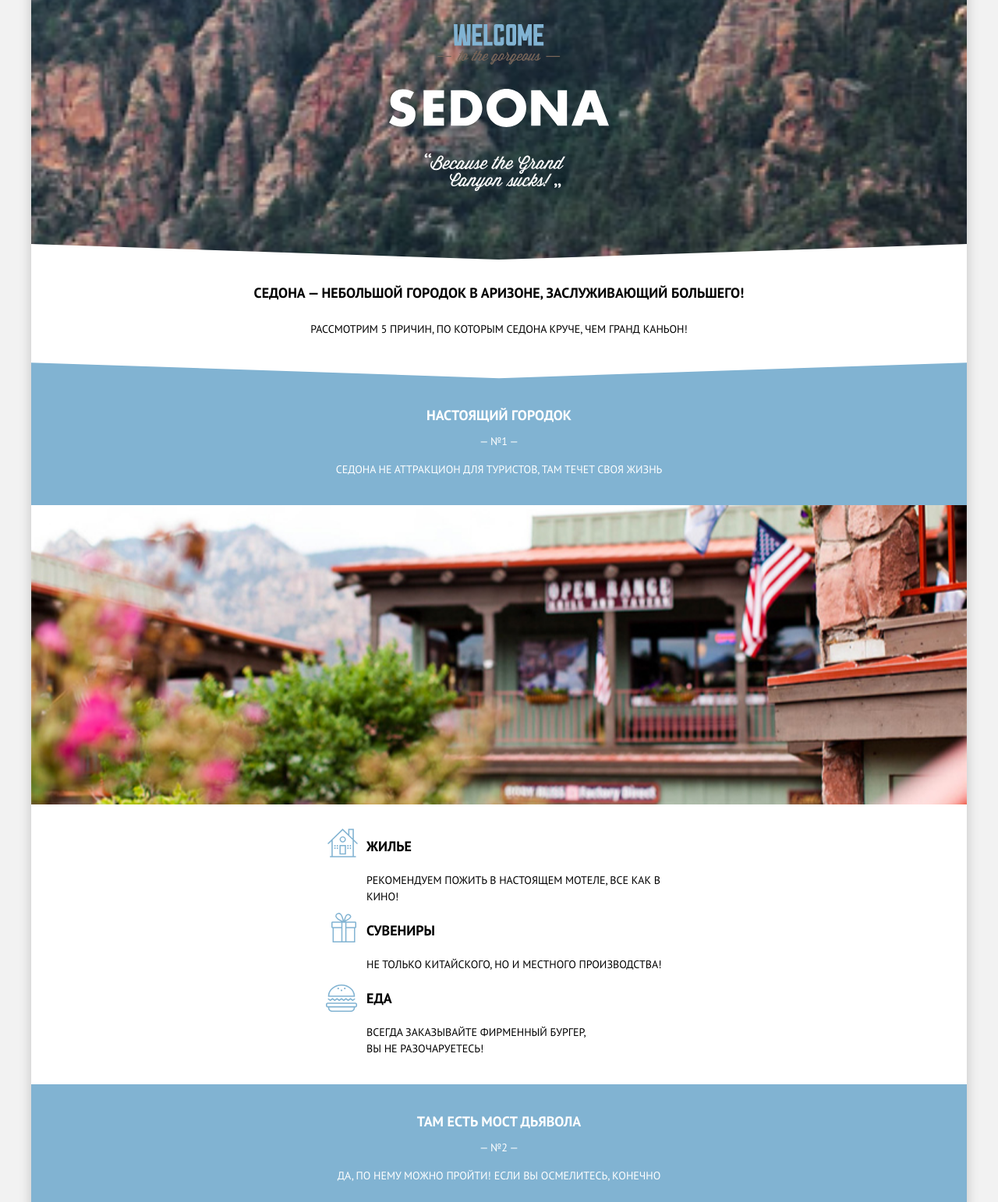
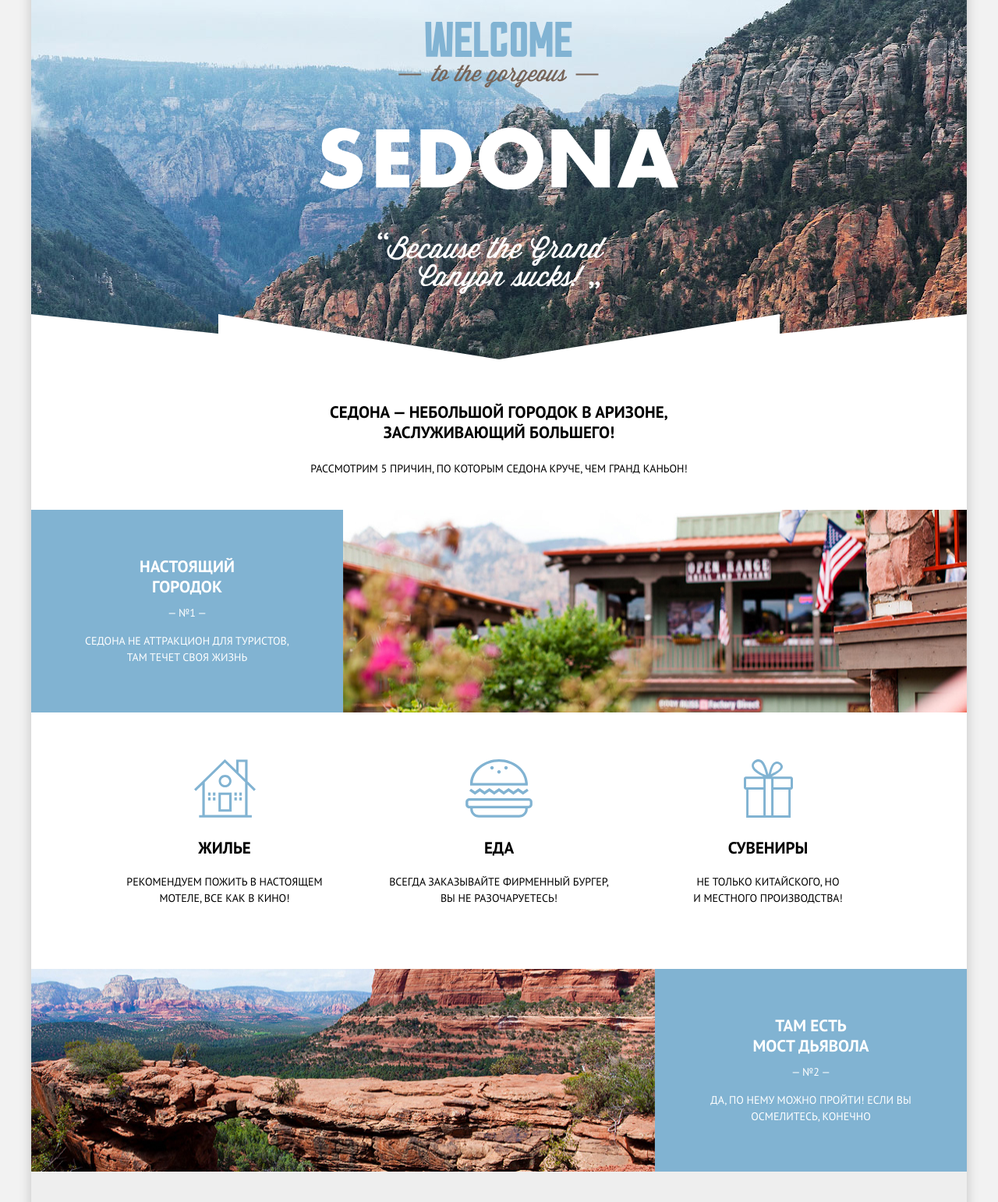
Before and after one commit to NatalyLu/sedona, a website: page source/index.html in a window 1280 px wide. Shown: the part 113-1655 px from the top of the page at 78% size. Drawn offline with nearby package versions, Linux system fonts and the light colour scheme; files that its build step writes are made by us from their sources; files whose address does not match are found by name.

Commit message:
responsive and adaptive styles for index page

```diff
--- a/source/less/advantage.less
+++ b/source/less/advantage.less
@@ -3,22 +3,64 @@
   flex-direction: column;
   font-size: 1rem;
   line-height: 1.5rem;
+
+  @media (min-width: @tablet-width) {
+    flex-direction: row;
+    flex-wrap: wrap;
+  }
+}
+
+.advantage--with-img {
+  @media (min-width: @tablet-width) {
+    grid-column-start: 1;
+    grid-column-end: 4;
+    display: grid;
+    grid-template-columns: 1fr 2fr;
+  }
+}
+
+.advantage--with-img-rev {
+  @media (min-width: @tablet-width) {
+    grid-template-columns: 2fr 1fr;
+
+    .advantage__text {
+      order: 2;
+    }
+
+    img {
+      order: 1;
+    }
+  }
 }
 
 .advantage__text {
   display: flex;
   flex-direction: column;
+  align-items: center;
+  justify-content: center;
   padding: 35px 12px;
-  align-items: center;
   text-align: center;
   text-transform: uppercase;
   background-color: @background-color;
   color: @text-alt-color;
+
+  @media (min-width: @tablet-width) {
+    padding: 40px 30px;
+  }
+
+  @media (min-width: @desktop-width) {
+    padding: 55px;
+  }
 }
 
 .advantage__title {
   margin: 0 0 10px 0;
   color: inherit;
+
+  @media (min-width: @tablet-width) {
+    max-width: 150px;
+    font-size: 1.5rem;
+  }
 }
 
 .advantage__number {
@@ -31,16 +73,29 @@
 
 .advantage__img {
   width: 100%;
-  height: auto;
+  height: 260px;
+  display: block;
 }
 
 .advantage__recommendation {
   display: flex;
   flex-direction: column;
-  max-width: 480px;
+  grid-column-start: 1;
+  grid-column-end: -1;
   margin: 0 auto;
   padding: 35px 20px;
   box-sizing: border-box;
+
+  @media (min-width: @tablet-width) {
+    display: grid;
+    grid-template-columns: repeat(3, 1fr);
+    gap: 70px;
+    padding: 60px 20px;
+  }
+
+  @media (min-width: @desktop-width) {
+    padding-bottom: 80px;
+  }
 }
 
 .advantage--alternative-style {
@@ -50,6 +105,10 @@
     padding: 25px;
     background: @background-alt-color;
     color: @text-color;
+
+    @media (min-width: @tablet-width) {
+      padding: 42px 40px 62px 40px;
+    }
   }
 
   &::after {
@@ -61,6 +120,10 @@
     width: 90%;
     height: 1px;
     background-color: @line-color;
+
+    @media (min-width: @tablet-width) {
+      display: none;
+    }
   }
 
   &:last-child::after {
--- a/source/less/advantages.less
+++ b/source/less/advantages.less
@@ -1,17 +1,30 @@
 .advantages {
   margin-bottom: 30px;
+
+  @media (min-width: @tablet-width) {
+    margin-bottom: 58px;
+  }
 }
 
 .advantages__description {
-  display: flex;
-  flex-direction: column;
-  margin: 0;
-  padding: 0 20px;
-  margin-bottom: 30px;
   font-size: 1rem;
   line-height: 1.86rem;
   text-transform: uppercase;
   text-align: center;
+  display: flex;
+  flex-direction: column;
+  max-width: 520px;
+  margin: 0 auto;
+  padding: 0 20px;
+  margin-bottom: 30px;
+
+  @media (min-width: @tablet-width) {
+    margin-bottom: 50px;
+  }
+
+  @media (min-width: @desktop-width) {
+    margin-bottom: 40px;
+  }
 }
 
 .advantages__main-description {
@@ -19,6 +32,10 @@
   font-size: 1.285rem;
   line-height: 1.86rem;
   margin-bottom: 20px;
+
+  @media (min-width: @tablet-width) {
+    font-size: 1.5rem;
+  }
 }
 
 .advantages__list {
@@ -28,6 +45,14 @@
   clip-path: polygon(0 0, 50% 20px, 100% 0, 100% 100%, 0 100%);
 
   li:first-child .advantage__text {
-    padding-top: 55px;
+    @media (max-width: @tablet-width) {
+      padding-top: 55px;
+    }
+  }
+
+  @media (min-width: @tablet-width) {
+    clip-path: none;
+    display: grid;
+    grid-template-columns: repeat(3, 1fr);
   }
 }
--- a/source/less/find-hotels.less
+++ b/source/less/find-hotels.less
@@ -3,10 +3,21 @@
   flex-direction: column;
   text-align: center;
   margin-bottom: 10px;
+
+  @media (min-width: @tablet-width) {
+    margin-bottom: 0;
+  }
+}
+
+.find-hotels__wrapper {
+  display: flex;
+  flex-direction: column;
+  margin: 0 auto 50px auto;
+  max-width: 458px;
+  padding: 0 20px;
 }
 
 .find-hotels__title {
-  padding: 0 20px;
   margin: 0 0 25px 0;
   font-size: 1.5rem;
   line-height: 1.86rem;
@@ -14,14 +25,9 @@
 
 .find-hotels__description {
   margin: 0 0 27px 0;
-  padding: 0 20px;
   font-size: 1rem;
   line-height: 1.7rem;
   text-transform: uppercase;
-}
-
-.find-hotels__button {
-  margin: 0 20px 50px 20px;
 }
 
 .find-hotels__map img {
--- a/source/less/main-nav.less
+++ b/source/less/main-nav.less
@@ -18,8 +18,13 @@
   @media (min-width: @tablet-width) {
     display: flex;
     flex-direction: row;
+    flex-wrap: wrap;
     justify-content: space-between;
     flex-grow: 1;
+
+    li {
+      width: 20%;
+    }
   }
 }
 
@@ -59,8 +64,7 @@
     font-size: 1rem;
     line-height: 1.86rem;
     color: @text-color;
-    padding: 16px 20px 14px 20px;
-    min-width: 140px;
+    padding: 16px 5px 14px 5px;
     background-color: transparent;
     border: none;
 
--- a/source/less/page-footer.less
+++ b/source/less/page-footer.less
@@ -4,11 +4,27 @@
   flex-direction: column;
   justify-content: center;
   align-items: center;
+
+  @media (min-width: @tablet-width) {
+    flex-direction: row;
+    justify-content: space-between;
+    flex-wrap: wrap;
+    padding: 36px 43px;
+  }
+
+  @media (min-width: @desktop-width) {
+    padding: 36px 20px;
+    justify-content: space-around;
+  }
 }
 
 .page-footer__logo {
   font-size: 1.5rem;
   margin-bottom: 33px;
+
+  @media (min-width: @tablet-width) {
+    margin-bottom: 0;
+  }
 }
 
 .page-footer__social {
@@ -23,6 +39,10 @@
   .social__item:last-child {
     margin-right: 0;
   }
+
+  @media (min-width: @tablet-width) {
+    margin-bottom: 0;
+  }
 }
 
 .page-footer__copyright {
--- a/source/less/page-header.less
+++ b/source/less/page-header.less
@@ -2,6 +2,14 @@
   display: flex;
   flex-direction: column;
   margin-bottom: 30px;
+
+  @media (min-width: @tablet-width) {
+    margin-bottom: 43px;
+  }
+
+  @media (min-width: @desktop-width) {
+    margin-bottom: 55px;
+  }
 }
 
 .page-header__wrapper {
@@ -28,5 +36,20 @@
 
   img {
     max-width: 282px;
+
+    @media (min-width: @tablet-width) {
+      max-width: 460px;
+      height: auto;
+    }
+  }
+
+  @media (min-width: @tablet-width) {
+    min-height: 518px;
+    background-image: url("/img/background-imgs/back-desktop.jpg");
+    clip-path: polygon(0 0, 100% 0, 100% 475px, 95% 480px, 95% 460px, 50% 100%, 5% 460px, 5% 480px, 0% 475px);
+  }
+
+  @media (min-width: @desktop-width) {
+    clip-path: polygon(0 0, 100% 0, 100% 460px, 80% 485px, 80% 460px, 50% 100%, 20% 460px, 20% 485px, 0% 460px);
   }
 }
--- a/source/less/recommendation.less
+++ b/source/less/recommendation.less
@@ -1,15 +1,12 @@
 .recommendation {
   .drop__list-style;
-
-  .recommendation__item:last-child {
-    margin: 0;
-  }
 }
 
 .recommendation__item {
   padding-left: 50px;
   margin: 0 0 20px 0;
   position: relative;
+  display: block;
 
   &::after {
     content: "";
@@ -18,27 +15,86 @@
     position: absolute;
     top: -10px;
     background-repeat: no-repeat;
+    background-size: contain;
+
+    @media (min-width: @tablet-width) {
+      width: 100%;
+      height: 75px;
+      top: 0;
+      background-position: center bottom;
     }
   }
 
-.recommendation__item--apartment::after {
+  @media (min-width: @tablet-width) {
+    max-width: 193px;
+    padding-left: 0;
+    padding-top: 101px;
+    text-align: center;
+    margin: 0;
+  }
+
+  @media (min-width: @desktop-width) {
+    max-width: 282px;
+  }
+
+  &:last-child {
+    margin: 0;
+  }
+}
+
+.recommendation__item--apartment {
+  @media (min-width: @tablet-width) {
+    order: 1;
+  }
+
+  &::after {
     background-image: url("/img/icons/icon-house.svg");
     left: 0;
   }
+}
 
-.recommendation__item--souvenir::after {
+.recommendation__item--souvenir {
+  &::after {
     background-image: url("/img/icons/icon-gift.svg");
     left: 5px;
+
+    @media (min-width: @tablet-width) {
+      left: 0;
+    }
   }
 
-.recommendation__item--food::after {
+  @media (min-width: @tablet-width) {
+    order: 3;
+  }
+
+  @media (min-width: @desktop-width) {
+    max-width: 268px;
+  }
+}
+
+.recommendation__item--food {
+  &::after {
     background-image: url("/img/icons/icon-burger.svg");
     top: -5px;
     left: -2px;
+
+    @media (min-width: @tablet-width) {
+      top: 0;
+      left: 0;
+    }
+  }
+
+  @media (min-width: @tablet-width) {
+    order: 2;
+  }
 }
 
 .recommendation__title {
   margin: 0 0 20px 0;
+
+  @media (min-width: @tablet-width) {
+    font-size: 1.5rem;
+  }
 }
 
 .recommendation__description {
```
Lines whose indentation alone changed are shown as unchanged.
